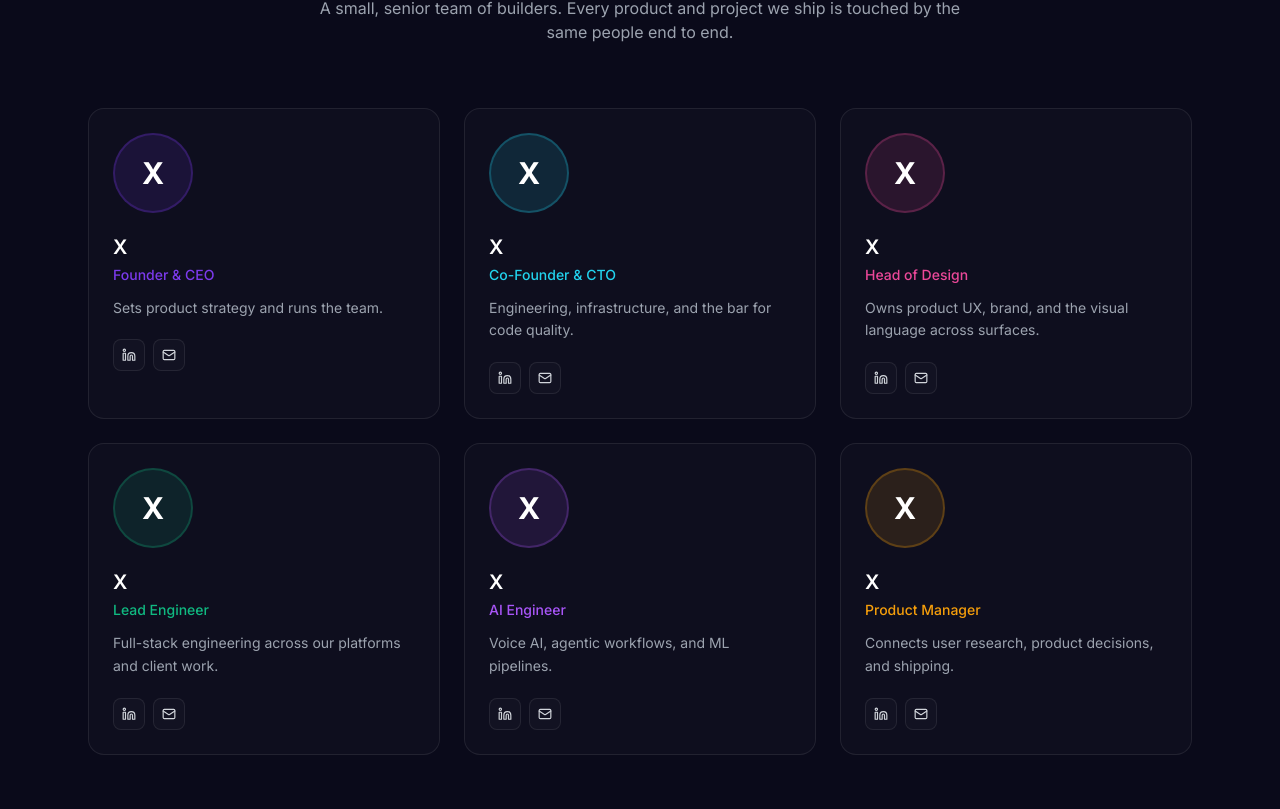
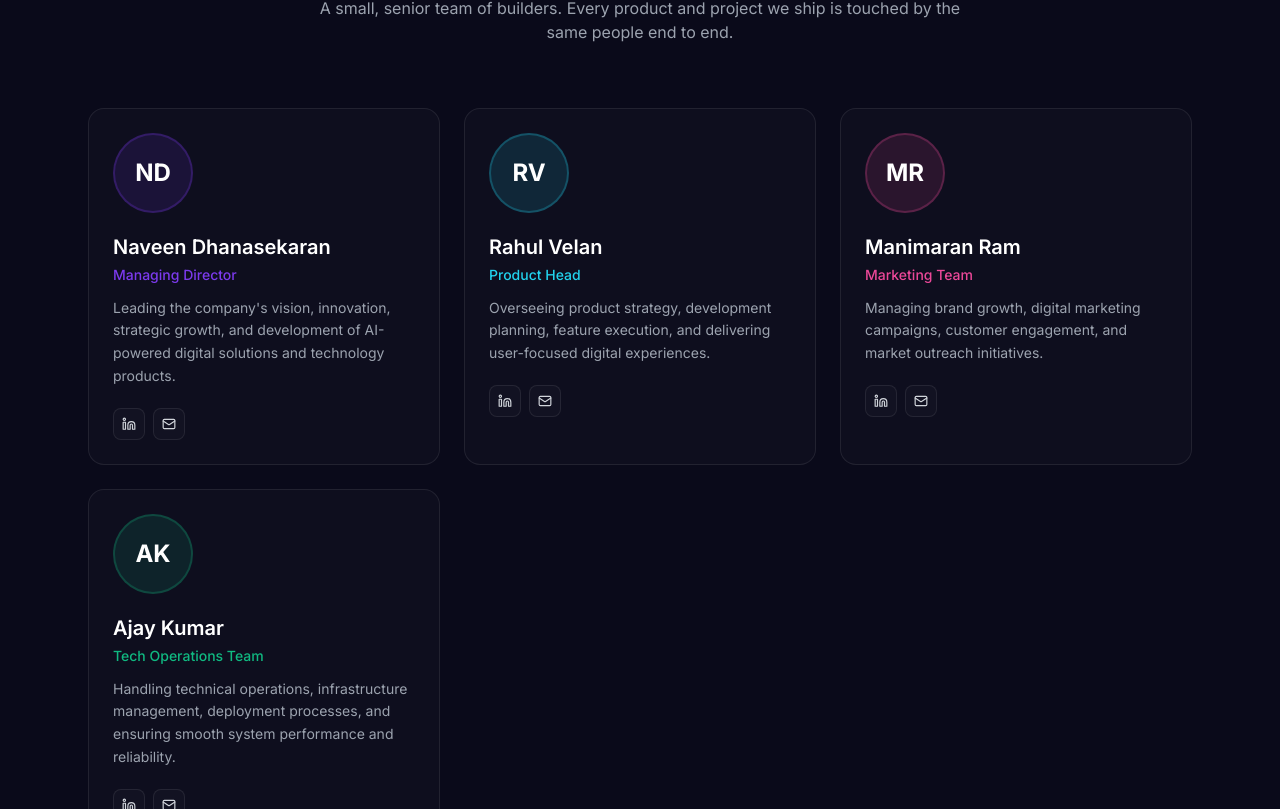
Before and after one commit to naveeeennex-cpu/nexasure, a React (Vite) app: page /about in a window 1280 px wide. Shown: the part 1991-2800 px from the top of the page. Built offline with nearby package versions, Linux system fonts and the light colour scheme.

Commit message:
Update About.jsx

```diff
--- a/src/pages/About.jsx
+++ b/src/pages/About.jsx
@@ -44,25 +44,23 @@ const values = [
 ]
 
 const milestones = [
-  { year: '2024', title: 'LazyRabbit founded', desc: 'Started with a small team and a clear bet — build products we\'d use ourselves.' },
-  { year: '2024', title: 'First product live', desc: 'Launched our first own platform and onboarded early users.' },
-  { year: '2025', title: 'Three products operating', desc: 'Aptirix, MatchInMinutes, and Stranger Meet running live with real users.' },
+  { year: '2025', title: 'LazyRabbit founded', desc: 'Started with a small team and a clear bet — build products we\'d use ourselves.' },
+  { year: '2025', title: 'First product live', desc: 'Launched our first own platform and onboarded early users.' },
+  { year: '2026', title: 'Three products operating', desc: 'Aptirix, MatchInMinutes, and Stranger Meet running live with real users.' },
   { year: '2025', title: 'Service practice scaled', desc: 'Started shipping client work — websites, apps, AI systems — to the same bar.' },
 ]
 
 const team = [
-  { name: 'X', role: 'Founder & CEO', bio: 'Sets product strategy and runs the team.', accent: '#7c3aed' },
-  { name: 'X', role: 'Co-Founder & CTO', bio: 'Engineering, infrastructure, and the bar for code quality.', accent: '#22d3ee' },
-  { name: 'X', role: 'Head of Design', bio: 'Owns product UX, brand, and the visual language across surfaces.', accent: '#ec4899' },
-  { name: 'X', role: 'Lead Engineer', bio: 'Full-stack engineering across our platforms and client work.', accent: '#10b981' },
-  { name: 'X', role: 'AI Engineer', bio: 'Voice AI, agentic workflows, and ML pipelines.', accent: '#a855f7' },
-  { name: 'X', role: 'Product Manager', bio: 'Connects user research, product decisions, and shipping.', accent: '#f59e0b' },
+  { name: 'Naveen Dhanasekaran', initials: 'ND', role: 'Managing Director', bio: 'Leading the company\'s vision, innovation, strategic growth, and development of AI-powered digital solutions and technology products.', accent: '#7c3aed' },
+  { name: 'Rahul Velan', initials: 'RV', role: 'Product Head', bio: 'Overseeing product strategy, development planning, feature execution, and delivering user-focused digital experiences.', accent: '#22d3ee' },
+  { name: 'Manimaran Ram', initials: 'MR', role: 'Marketing Team', bio: 'Managing brand growth, digital marketing campaigns, customer engagement, and market outreach initiatives.', accent: '#ec4899' },
+  { name: 'Ajay Kumar', initials: 'AK', role: 'Tech Operations Team', bio: 'Handling technical operations, infrastructure management, deployment processes, and ensuring smooth system performance and reliability.', accent: '#10b981' },
 ]
 
 const stats = [
-  { label: 'Founded', value: '2024' },
+  { label: 'Founded', value: '2025' },
   { label: 'Products live', value: '3' },
-  { label: 'Client projects', value: '5+' },
+  { label: 'Client projects', value: '10+' },
   { label: 'Team', value: `${team.length}+` },
 ]
 
@@ -309,13 +307,13 @@ export default function About() {
 
                 <div className="relative">
                   <div
-                    className="w-20 h-20 rounded-full border-2 flex items-center justify-center mb-5 text-3xl font-bold text-white font-[var(--font-space)]"
+                    className="w-20 h-20 rounded-full border-2 flex items-center justify-center mb-5 text-2xl font-bold text-white font-[var(--font-space)]"
                     style={{
                       backgroundColor: member.accent + '20',
                       borderColor: member.accent + '40',
                     }}
                   >
-                    {member.name}
+                    {member.initials}
                   </div>
 
                   <h3 className="text-xl font-semibold text-white font-[var(--font-space)]">
```
